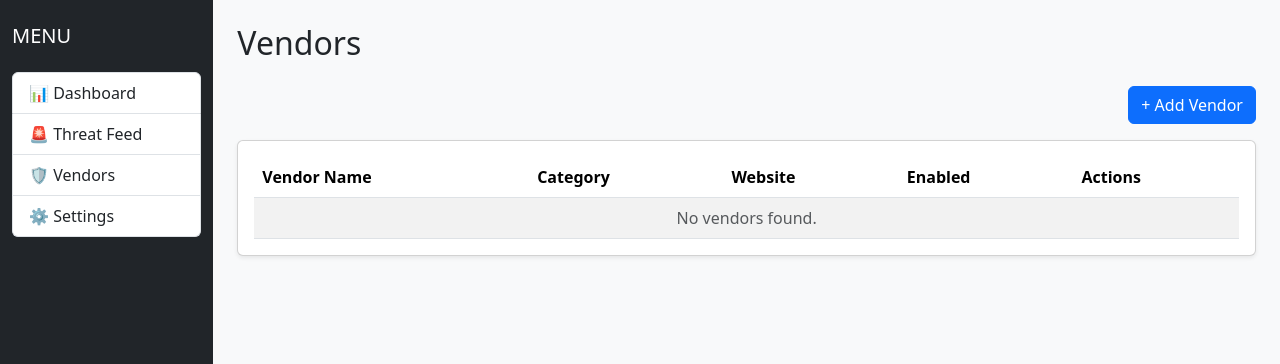
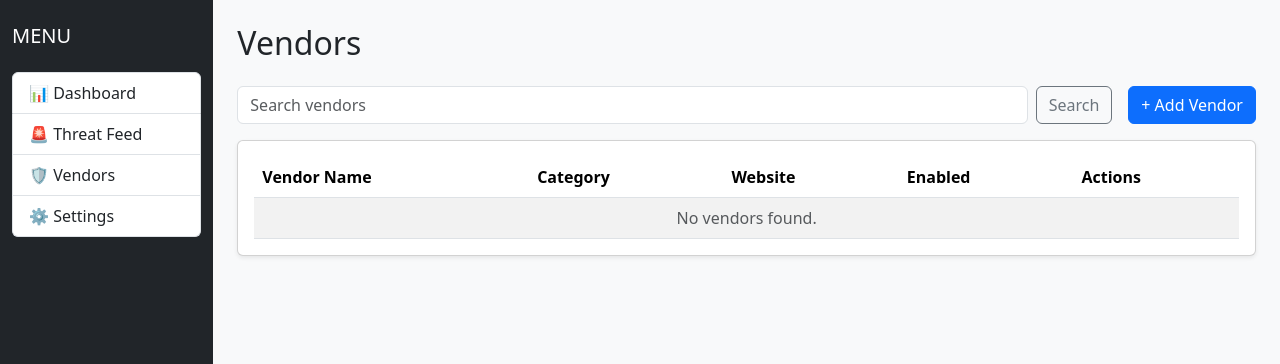
Before and after one commit to Babygman/CTI-Dashboard, a Flask app: page /vendors in a window 1280 px wide. Shown: the part 56-420 px from the top of the page. Run offline with Flask 3, Linux system fonts and the light colour scheme; data that the repository does not hold is empty.

Commit message:
Add Vendor search, delete, and duplicate name validation

```diff
--- a/app/templates/vendors.html
+++ b/app/templates/vendors.html
@@ -4,8 +4,13 @@
 
 <h2 class="mb-4">Vendors</h2>
 
-<div class="d-flex justify-content-end mb-3">
-    <a href="{{ url_for('vendors.add_vendor') }}" class="btn btn-primary">+ Add Vendor</a>
+<div class="d-flex justify-content-between align-items-center gap-3 mb-3">
+    <form method="get" action="{{ url_for('vendors.vendor_list') }}" class="d-flex flex-grow-1" role="search">
+        <input type="search" name="q" value="{{ q }}" class="form-control me-2"
+               placeholder="Search vendors" aria-label="Search vendors">
+        <button type="submit" class="btn btn-outline-secondary">Search</button>
+    </form>
+    <a href="{{ url_for('vendors.add_vendor') }}" class="btn btn-primary flex-shrink-0">+ Add Vendor</a>
 </div>
 
 <div class="card shadow-sm">
@@ -28,9 +33,15 @@
                         <td>{{ vendor.Category or '' }}</td>
                         <td>{{ vendor.Website or '' }}</td>
                         <td>{{ 'Yes' if vendor.Enabled else 'No' }}</td>
-                        <td>
+                        <td class="text-nowrap">
                             <a href="{{ url_for('vendors.edit_vendor', vendor_id=vendor.VendorId) }}"
                                class="btn btn-sm btn-outline-primary">Edit</a>
+                            <form method="post"
+                                  action="{{ url_for('vendors.delete_vendor', vendor_id=vendor.VendorId) }}"
+                                  class="d-inline"
+                                  onsubmit="return confirm('Are you sure you want to delete this vendor?');">
+                                <button type="submit" class="btn btn-sm btn-outline-danger">Delete</button>
+                            </form>
                         </td>
                     </tr>
                     {% else %}
--- a/app/vendors/routes.py
+++ b/app/vendors/routes.py
@@ -1,4 +1,5 @@
 from flask import redirect, render_template, request, url_for
+from sqlalchemy import func, or_
 
 from app.extensions import db
 from app.models.vendor import Vendor
@@ -6,10 +7,31 @@ from app.models.vendor import Vendor
 from . import vendors_blueprint
 
 
+def _vendor_name_exists(vendor_name, excluded_vendor_id=None):
+    statement = db.select(Vendor.VendorId).where(
+        func.lower(Vendor.VendorName) == vendor_name.lower()
+    )
+    if excluded_vendor_id is not None:
+        statement = statement.where(Vendor.VendorId != excluded_vendor_id)
+    return db.session.scalar(statement) is not None
+
+
 @vendors_blueprint.route("/vendors")
 def vendor_list():
-    vendors = db.session.execute(db.select(Vendor)).scalars().all()
-    return render_template("vendors.html", vendors=vendors)
+    query = request.args.get("q", "").strip()
+    statement = db.select(Vendor)
+
+    if query:
+        search_pattern = f"%{query}%"
+        statement = statement.where(
+            or_(
+                Vendor.VendorName.ilike(search_pattern),
+                Vendor.Category.ilike(search_pattern),
+            )
+        )
+
+    vendors = db.session.execute(statement).scalars().all()
+    return render_template("vendors.html", vendors=vendors, q=query)
 
 
 @vendors_blueprint.route("/vendors/add", methods=["GET", "POST"])
@@ -41,6 +63,9 @@ def add_vendor():
         if len(form_data["website"]) > 255:
             errors["website"] = "Website must be 255 characters or fewer."
 
+        if "vendor_name" not in errors and _vendor_name_exists(form_data["vendor_name"]):
+            errors["vendor_name"] = "A vendor with this name already exists."
+
         if not errors:
             vendor = Vendor(
                 VendorName=form_data["vendor_name"],
@@ -53,6 +78,7 @@ def add_vendor():
             return redirect(url_for("vendors.vendor_list"))
 
     return render_template("vendor_add.html", form_data=form_data, errors=errors)
+
 
 @vendors_blueprint.route("/vendors/<int:vendor_id>/edit", methods=["GET", "POST"])
 def edit_vendor(vendor_id):
@@ -78,6 +104,11 @@ def edit_vendor(vendor_id):
         if len(form_data["website"]) > 255:
             errors["website"] = "Website must be 255 characters or fewer."
 
+        if "vendor_name" not in errors and _vendor_name_exists(
+            form_data["vendor_name"], excluded_vendor_id=vendor.VendorId
+        ):
+            errors["vendor_name"] = "A vendor with this name already exists."
+
         if not errors:
             vendor.VendorName = form_data["vendor_name"]
             vendor.Category = form_data["category"] or None
@@ -94,3 +125,11 @@ def edit_vendor(vendor_id):
         }
 
     return render_template("vendor_edit.html", form_data=form_data, errors=errors)
+
+
+@vendors_blueprint.route("/vendors/<int:vendor_id>/delete", methods=["POST"])
+def delete_vendor(vendor_id):
+    vendor = db.get_or_404(Vendor, vendor_id)
+    db.session.delete(vendor)
+    db.session.commit()
+    return redirect(url_for("vendors.vendor_list"))
```
